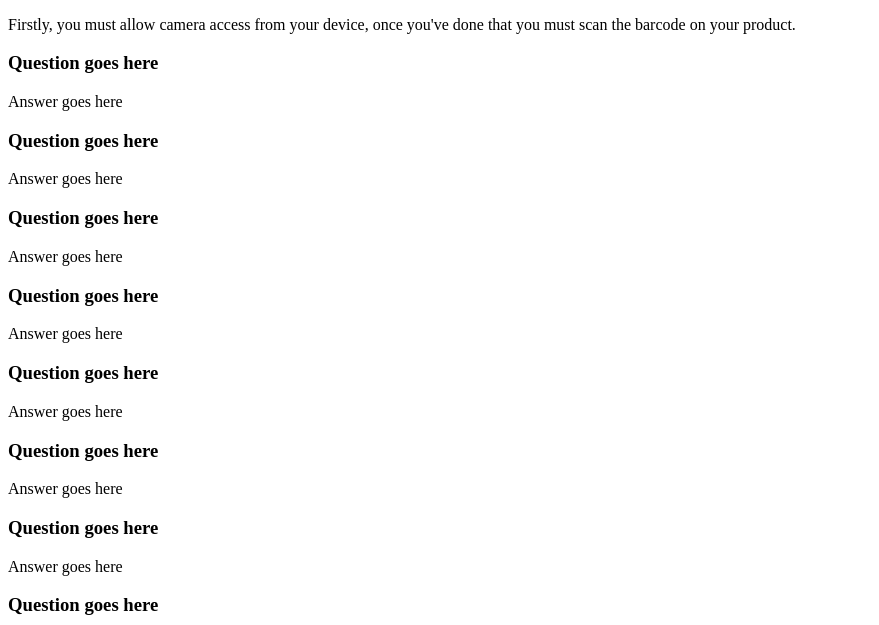
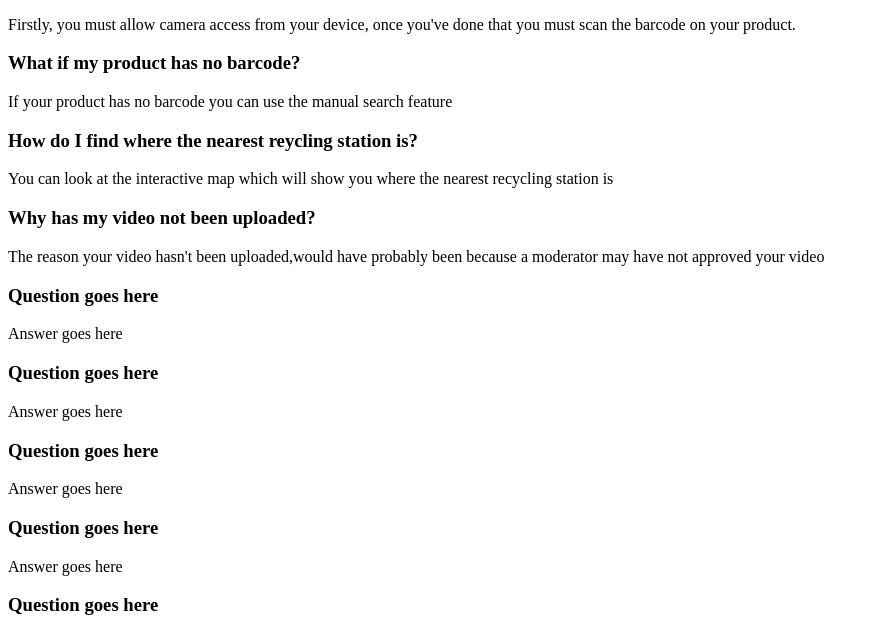
Before and after one commit to kaiesh/kaavin-recycle, a plain HTML site: page faq.html in a window 1280 px wide. Shown: the part 175-800 px from the top of the page, without its empty margins (0-879 px from the left). Drawn offline with Linux system fonts and the light colour scheme.

Commit message:
Update faq.html

```diff
--- a/faq.html
+++ b/faq.html
@@ -14,12 +14,12 @@
     <h1>FAQ</h1>
     <h3>How do I use the barcode scanner?</h3>
     <p>Firstly, you must allow camera access from your device, once you've done that you must scan the barcode on your product.</p>
-      <h3>Question goes here</h3>
-    <p>Answer goes here</p>
-      <h3>Question goes here</h3>
-    <p>Answer goes here</p>
-      <h3>Question goes here</h3>
-    <p>Answer goes here</p>
+      <h3>What if my product has no barcode?</h3>
+    <p>If your product has no barcode you can use the manual search feature</p>
+      <h3>How do I find where the nearest reycling station is?</h3>
+    <p>You can look at the interactive map which will show you where the nearest recycling station is</p>
+      <h3>Why has my video not been uploaded?</h3>
+    <p> The reason your video hasn't been uploaded,would have probably been because a moderator may have not approved your video</p>
       <h3>Question goes here</h3>
     <p>Answer goes here</p>
       <h3>Question goes here</h3>
```
